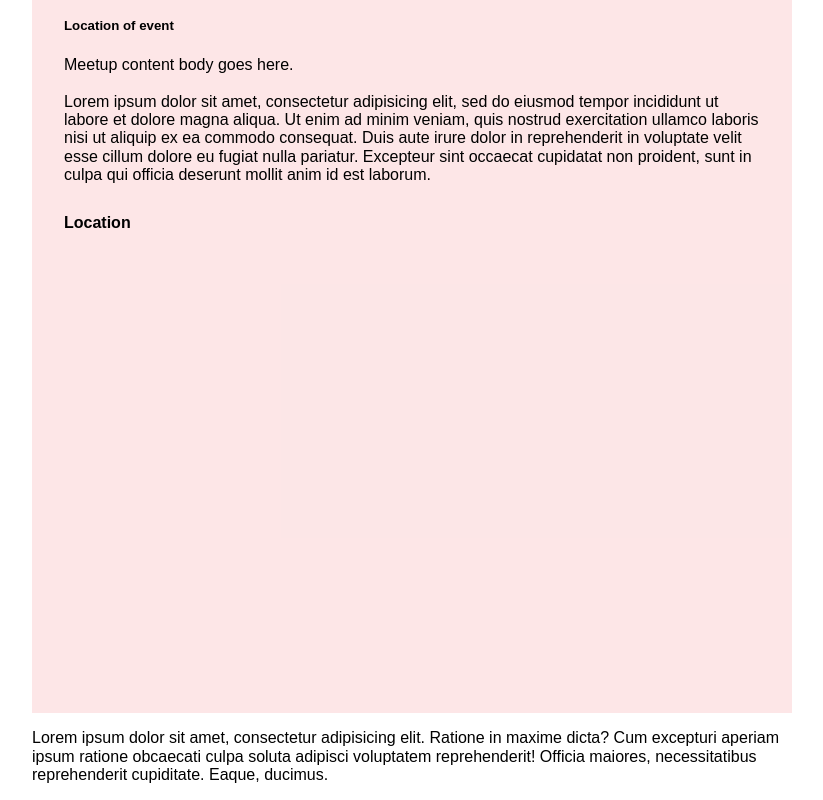
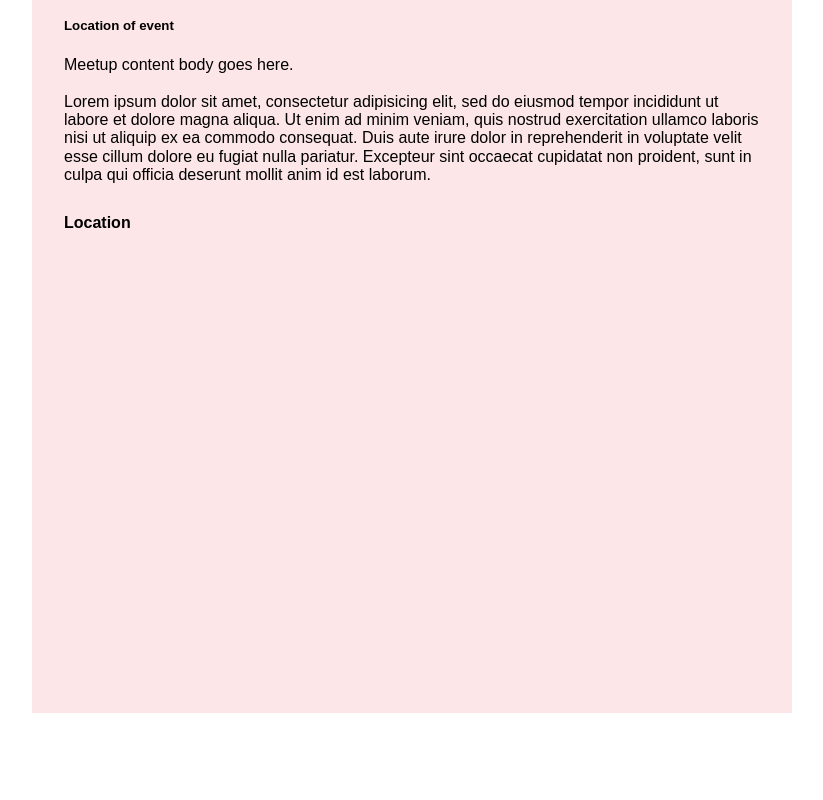
Before and after one commit to davej/CorkJS, a plain HTML site: page index.html in a window 1280 px wide. Shown: the part 733-1533 px from the top of the page, without its empty margins (228-1051 px from the left). After the commit the page ends 1446 px from the top, so only its background shows below. Drawn offline with Linux system fonts and the light colour scheme.

Commit message:
remove lorem ipsum

```diff
--- a/index.html
+++ b/index.html
@@ -50,7 +50,7 @@
     </div>
     <footer>
        <div class="container">
-         <p>Lorem ipsum dolor sit amet, consectetur adipisicing elit. Ratione in maxime dicta? Cum excepturi aperiam ipsum ratione obcaecati culpa soluta adipisci voluptatem reprehenderit! Officia maiores, necessitatibus reprehenderit cupiditate. Eaque, ducimus.</p>
+         <!--<p>Lorem ipsum dolor sit amet, consectetur adipisicing elit. Ratione in maxime dicta? Cum excepturi aperiam ipsum ratione obcaecati culpa soluta adipisci voluptatem reprehenderit! Officia maiores, necessitatibus reprehenderit cupiditate. Eaque, ducimus.</p>-->
        </div>
     </footer>
     <script src="scripts/main.js"></script>
```
